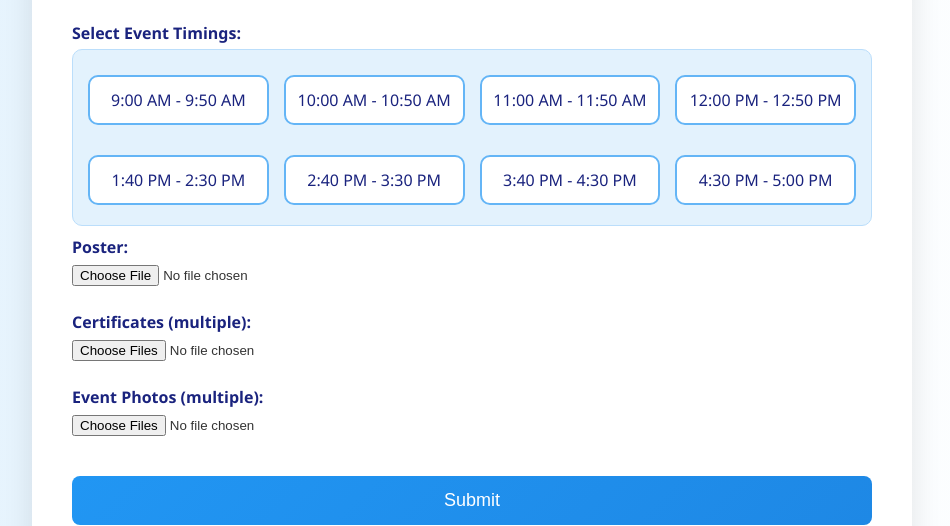
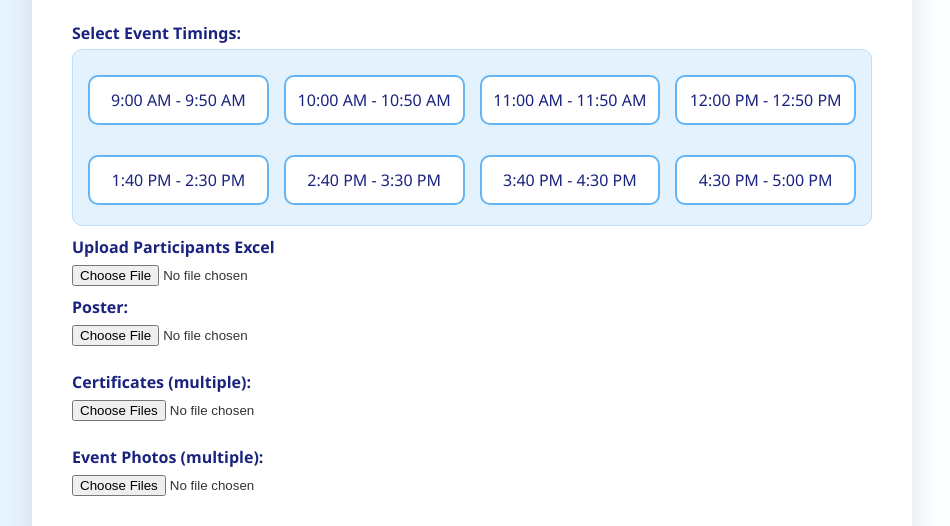
Before and after one commit to someoneskilled/event-report-generator, a Flask app: page / in a window 1280 px wide. Shown: the part 842-1368 px from the top of the page, without its empty margins (168-1118 px from the left). Run offline with Flask 3, Linux system fonts and the light colour scheme.

Commit message:
added table gen

```diff
--- a/app.py
+++ b/app.py
@@ -8,6 +8,7 @@ from docx import Document
 from docx.shared import Pt, RGBColor, Inches
 from docx.enum.text import WD_PARAGRAPH_ALIGNMENT
 from io import BytesIO
+from openpyxl import load_workbook
 
 # === Setup ===
 load_dotenv()
@@ -20,7 +21,6 @@ app = Flask(__name__)
 app.secret_key = 'your_secret_key'
 app.config['UPLOAD_FOLDER'] = 'static/uploads'
 os.makedirs(app.config['UPLOAD_FOLDER'], exist_ok=True)
-
 
 # === Utility Functions ===
 def generateAI(input_text, instruction):
@@ -62,12 +62,10 @@ def generate_image_caption(image_path):
     except Exception as e:
         return f"Caption Error: {str(e)}"
 
-
 # === Routes ===
 @app.route('/')
 def form():
     return render_template('form.html')
-
 
 @app.route('/submit', methods=['POST'])
 def submit():
@@ -126,10 +124,11 @@ def submit():
     file_fields = {
         'poster': None,
         'certificates': [],
-        'event_photos': []
+        'event_photos': [],
+        'event_excel': None
     }
 
-    # Single poster
+    # Poster
     poster = request.files.get('poster')
     if poster and poster.filename != '':
         filename = secure_filename(poster.filename)
@@ -137,7 +136,7 @@ def submit():
         poster.save(path)
         file_fields['poster'] = filename
 
-    # Multiple files
+    # Certificates and Photos
     for field in ['certificates', 'event_photos']:
         uploaded_files = request.files.getlist(field)
         paths = []
@@ -149,6 +148,14 @@ def submit():
                 paths.append(filename)
         file_fields[field] = paths
 
+    # Event Excel
+    event_excel = request.files.get('event_excel')
+    if event_excel and event_excel.filename.endswith(('.xls', '.xlsx')):
+        excel_filename = secure_filename(event_excel.filename)
+        excel_path = os.path.join(app.config['UPLOAD_FOLDER'], excel_filename)
+        event_excel.save(excel_path)
+        file_fields['event_excel'] = excel_filename
+
     # Image captions
     image_captions = {}
     for photo_filename in file_fields['event_photos']:
@@ -159,10 +166,9 @@ def submit():
     # Save to session
     session['form_data'] = form_data
     session['image_captions'] = image_captions
-    session['file_fields'] = file_fields  # FIXED: important!!
+    session['file_fields'] = file_fields
 
     return render_template('summary.html', data={"form_data": form_data, "file_fields": file_fields, "image_captions": image_captions})
-
 
 @app.route('/download-docx')
 def download_docx():
@@ -175,7 +181,7 @@ def download_docx():
 
     doc = Document()
 
-    # Styling Utilities
+    # === Styling Utilities ===
     def add_heading(text):
         p = doc.add_paragraph()
         run = p.add_run(text)
@@ -224,7 +230,7 @@ def download_docx():
             else:
                 cell.text = "[Image missing]"
 
-    # Document content
+    # === Document Content ===
     doc.add_heading('Kristu Jayanti College (Autonomous)', 0)
 
     ordered_fields = [
@@ -244,17 +250,14 @@ def download_docx():
             add_heading(label)
             add_content(value)
 
-    # Add poster
     if file_fields.get('poster'):
         add_heading("Poster")
         add_big_image(file_fields['poster'])
 
-    # Add event photos
     if file_fields.get('event_photos'):
         add_heading("Event Photos")
         add_small_images_side_by_side(file_fields['event_photos'])
 
-    # Add certificates
     if file_fields.get('certificates'):
         add_heading("Certificates")
         for cert in file_fields['certificates']:
@@ -263,7 +266,40 @@ def download_docx():
                 doc.add_picture(path, width=Inches(3))
                 doc.paragraphs[-1].alignment = WD_PARAGRAPH_ALIGNMENT.CENTER
 
-    # Save and send document
+    # === Insert Excel as Table (Optimized version) ===
+    if file_fields.get('event_excel'):
+        excel_path = os.path.join(app.root_path, 'static', 'uploads', file_fields['event_excel'])
+        wb = load_workbook(excel_path)
+        sheet = wb.active
+
+        # Collect only non-empty rows
+        non_empty_rows = []
+        for row in sheet.iter_rows(values_only=True):
+            if any(cell is not None and str(cell).strip() != '' for cell in row):
+                non_empty_rows.append(row)
+
+        if non_empty_rows:
+            # Find the maximum number of non-empty columns
+            max_cols = max(len([cell for cell in row if cell is not None and str(cell).strip() != '']) for row in non_empty_rows)
+
+            add_heading("Participants / Winners / Presenters List")
+            table = doc.add_table(rows=1, cols=max_cols)
+            table.style = 'Light List Accent 1'
+
+            # Header
+            hdr_cells = table.rows[0].cells
+            for idx, cell in enumerate(non_empty_rows[0]):
+                if idx < max_cols:
+                    hdr_cells[idx].text = str(cell) if cell is not None else ''
+
+            # Rows
+            for row_data in non_empty_rows[1:]:
+                row_cells = table.add_row().cells
+                for idx, value in enumerate(row_data):
+                    if idx < max_cols:
+                        row_cells[idx].text = str(value) if value is not None else ''
+
+    # === Save and Download ===
     buffer = BytesIO()
     doc.save(buffer)
     buffer.seek(0)
@@ -274,6 +310,5 @@ def download_docx():
         mimetype='application/vnd.openxmlformats-officedocument.wordprocessingml.document'
     )
 
-
 if __name__ == '__main__':
     app.run(debug=True)
--- a/templates/form.html
+++ b/templates/form.html
@@ -128,7 +128,7 @@
     <form action="/submit" method="POST" enctype="multipart/form-data">
         <!-- Text Inputs -->
         <input type="text" name="event_title" placeholder="Event Title" required>
-        <input type="text" name="web_url" placeholder="Website URL" >
+        <input type="text" name="web_url" placeholder="Website URL">
         <input type="text" name="event_summary" placeholder="Event Summary">
         <textarea name="event_objectives" placeholder="Objectives"></textarea>
         <textarea name="event_feedback_bulletin" placeholder="Event Feedback"></textarea>
@@ -167,7 +167,11 @@
             <label for="time1600">4:30 PM - 5:00 PM</label>
         </div>
 
-
+        <!-- excel files -->
+        <div class="field">
+            <label>Upload Participants Excel</label>
+            <input type="file" name="event_excel" accept=".xls, .xlsx">
+        </div>
 
         <!-- File Inputs -->
         <label>Poster:</label>
```
Also changed, not shown: templates/summary.html (+8 -6 lines), static/uploads/RimberioFradel.jpg (added), static/uploads/WhatsApp_Image_2025-03-29_at_18.47.58_2ec942d7.jpg (added), static/uploads/WhatsApp_Image_2025-04-17_at_14.47.19_d4944fe9.jpg (added), static/uploads/certificate.jpg (added), 5 other files.
